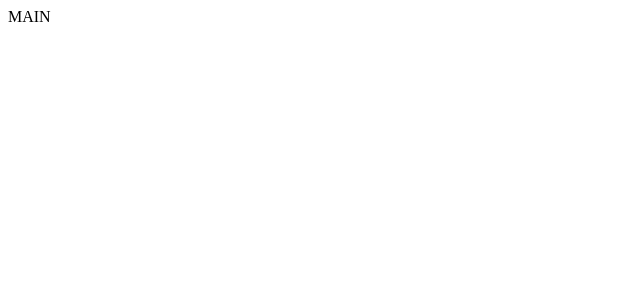
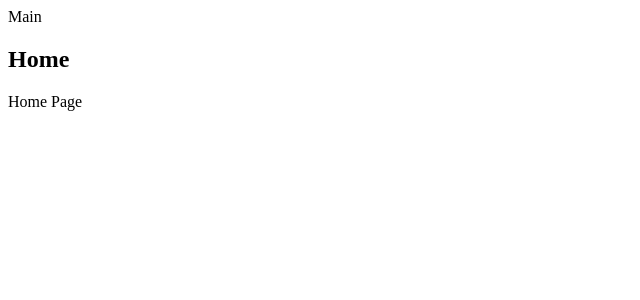
Before and after one commit to syleLim/react-blog, a React app: page / in a window 1280 px wide. Shown: the top 300 px of the page, without its empty margins (0-640 px from the left). Built offline with nearby package versions, Linux system fonts and the light colour scheme.

Commit message:
redux router update

```diff
--- a/package.json
+++ b/package.json
@@ -27,6 +27,10 @@
     "prop-types": "^15.7.2",
     "react": "^16.13.1",
     "react-dom": "^16.13.1",
+    "react-redux": "^7.2.0",
+    "react-router-dom": "^5.1.2",
+    "redux": "^4.0.5",
+    "redux-actions": "^2.6.5",
     "styled-components": "^5.1.0",
     "webpack": "^4.43.0",
     "webpack-cli": "^3.3.11",
--- /dev/null
+++ b/src/App.js
@@ -0,0 +1,16 @@
+import React from "react"
+import { Route } from "react-router-dom"
+import Home from "./pages/Home"
+
+class App extends React.Component {
+    render () {
+        return (
+            <div>
+                Main
+                <Route exact path="/" component={Home}/>
+            </div>
+        )
+    };
+}
+
+export default App;
--- /dev/null
+++ b/src/Root.js
@@ -0,0 +1,13 @@
+import React from "react"
+import { BrowserRouter } from "react-router-dom"
+import App from "./App"
+
+const Root = () => {
+    return (
+        <BrowserRouter>
+            <App />
+        </BrowserRouter>
+    );
+}
+
+export default Root;
--- a/src/component/App.js
+++ /dev/null
@@ -1,13 +0,0 @@
-import React from 'react'
-
-class App extends React.Component {
-    render () {
-        return (
-            <div>
-                MAIN
-            </div>
-        )
-    };
-}
-
-export default App;
--- a/src/index.html
+++ b/src/index.html
@@ -7,6 +7,6 @@
     <title>My React App</title>
 </head>
 <body>
-    <div id="app"></div>
+    <div id="root"></div>
 </body>
 </html>
--- a/src/index.js
+++ b/src/index.js
@@ -1,5 +1,5 @@
 import React from 'react';
 import ReactDOM from 'react-dom';
-import App from './component/App'
+import Root from './Root'
 
-ReactDOM.render(<App/>, document.getElementById('app'))
+ReactDOM.render(<Root/>, document.getElementById('root'))
--- /dev/null
+++ b/src/pages/Home.js
@@ -0,0 +1,12 @@
+import React from "react"
+
+const Home = () => {
+    return (
+        <div>
+            <h2>Home</h2>
+            <p>Home Page</p>
+        </div>
+    )
+}
+
+export default Home;
```
Also changed, not shown: 2 other files (tests, documents, lock files or other folders).
